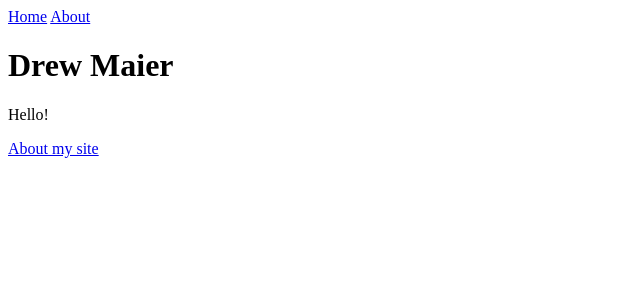
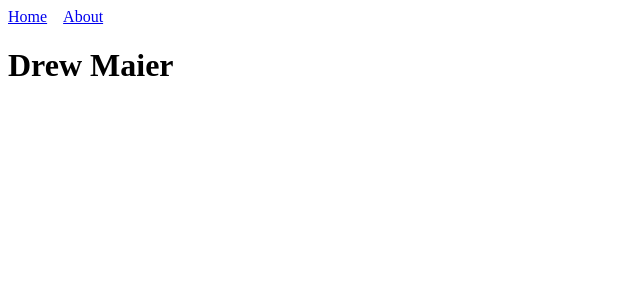
Before and after one commit to drewcmaier/portfolio, a SvelteKit app: page / in a window 1280 px wide. Shown: the top 300 px of the page, without its empty margins (0-640 px from the left). Built offline with nearby package versions, Linux system fonts and the light colour scheme.

Commit message:
feat: add nav, clean up default text

```diff
--- /dev/null
+++ b/src/lib/Nav.svelte
@@ -0,0 +1,20 @@
+<header>
+	<nav>
+		<ul class="nav-list">
+			<li><a href="/">Home</a></li>
+			<li><a href="/about">About</a></li>
+		</ul>
+	</nav>
+</header>
+
+<style>
+	ul {
+		margin: 0;
+		padding: 0;
+		display: flex;
+		gap: 1rem;
+	}
+	li {
+		list-style-type: none;
+	}
+</style>
--- a/src/routes/+layout.svelte
+++ b/src/routes/+layout.svelte
@@ -1,6 +1,8 @@
-<nav>
-	<a href="/">Home</a>
-	<a href="/about">About</a>
-</nav>
+<script>
+	import Nav from '$lib/Nav.svelte';
+</script>
 
-<slot />
+<main>
+	<Nav />
+	<slot />
+</main>
--- a/src/routes/+page.svelte
+++ b/src/routes/+page.svelte
@@ -1,4 +1 @@
 <h1>Drew Maier</h1>
-<p>Hello!</p>
-
-<a href="/about">About my site</a>
--- a/src/routes/about/+page.svelte
+++ b/src/routes/about/+page.svelte
@@ -1,3 +1,3 @@
-<h1>About this site</h1>
+<h1>Who I am</h1>
+
 <p>TODO...</p>
-<a href="/">Home</a>
```
